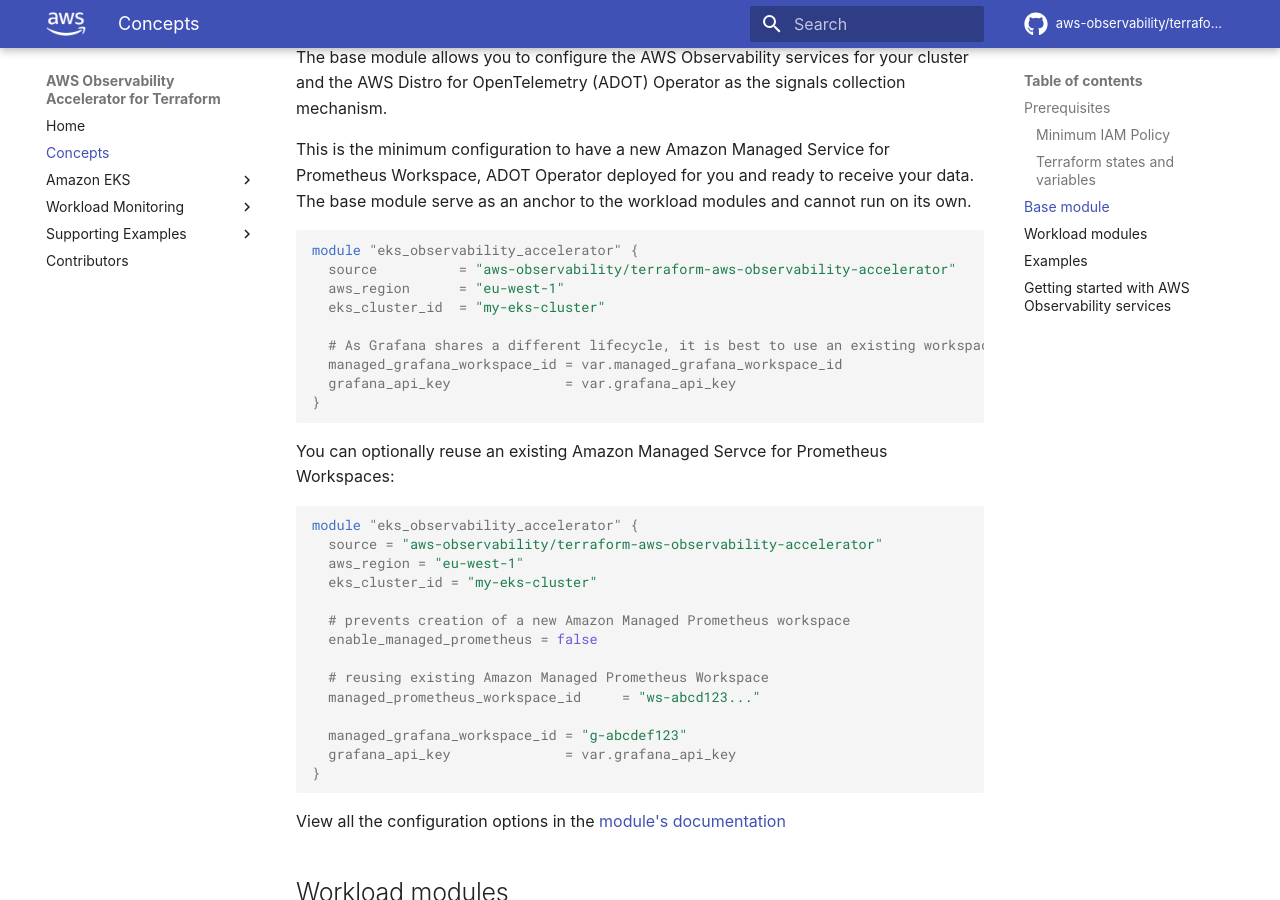
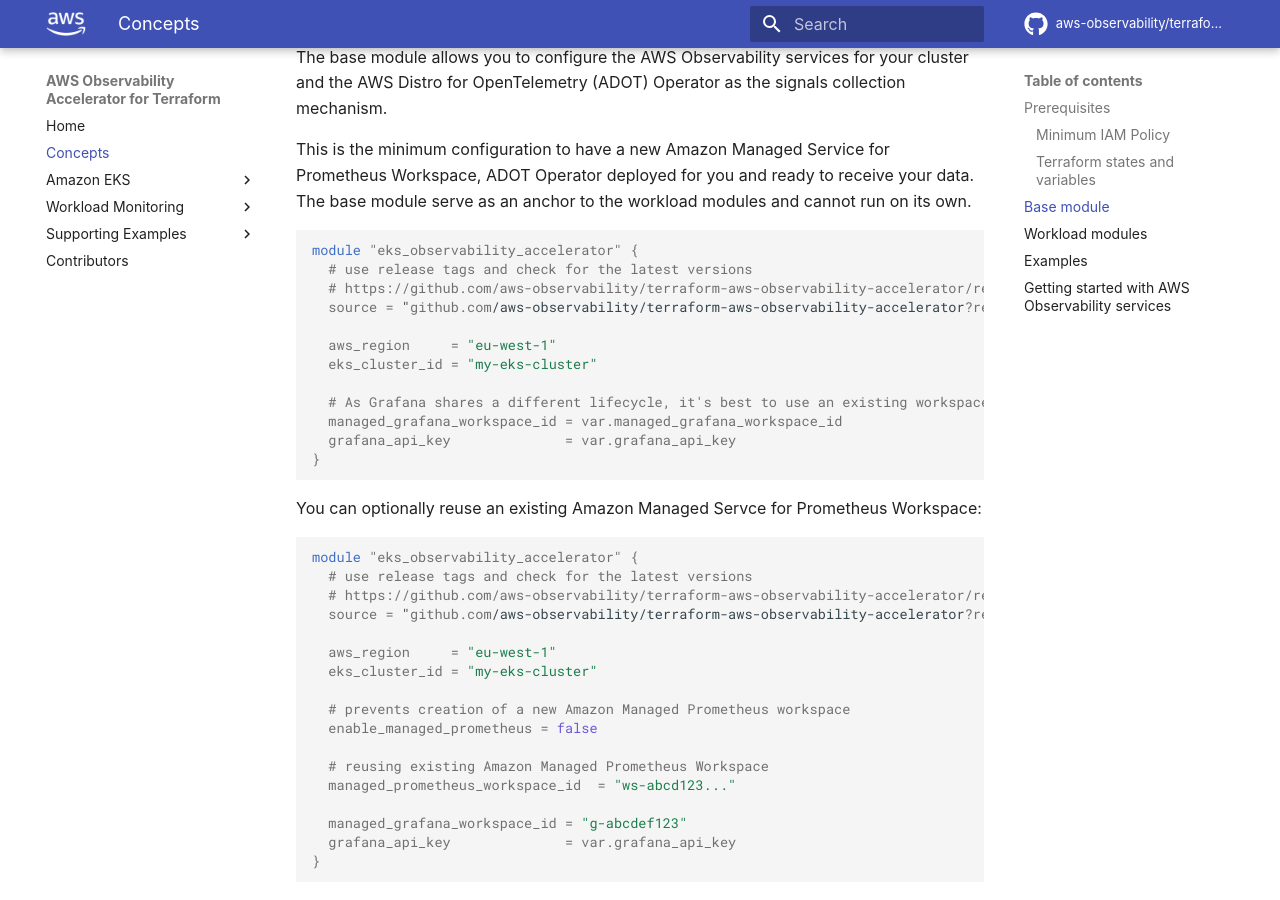
Before and after one commit to aws-observability/terraform-aws-observability-accelerator, an MkDocs documentation site: the page built from docs/concepts.md, in a window 1280 px wide and 900 px high, scrolled down 948 px. Built offline with MkDocs 1.6.1 and Material for MkDocs 9.7.7, drawn with Linux system fonts in a browser that asks for light colours; some web fonts are replaced; comment, search, counter and statistics services are not loaded.

Commit message:
Update readme and concepts
- Encourage release tags
- Typo
- make grafana_api_key as required

````diff
--- a/docs/concepts.md
+++ b/docs/concepts.md
@@ -40,29 +40,35 @@
 
 ```hcl
 module "eks_observability_accelerator" {
-  source          = "aws-observability/terraform-aws-observability-accelerator"
-  aws_region      = "eu-west-1"
-  eks_cluster_id  = "my-eks-cluster"
+  # use release tags and check for the latest versions
+  # https://github.com/aws-observability/terraform-aws-observability-accelerator/releases
+  source = "github.com/aws-observability/terraform-aws-observability-accelerator?ref=v1.6.1
 
-  # As Grafana shares a different lifecycle, it is best to use an existing workspace.
+  aws_region     = "eu-west-1"
+  eks_cluster_id = "my-eks-cluster"
+
+  # As Grafana shares a different lifecycle, it's best to use an existing workspace.
   managed_grafana_workspace_id = var.managed_grafana_workspace_id
   grafana_api_key              = var.grafana_api_key
 }
 ```
 
-You can optionally reuse an existing Amazon Managed Servce for Prometheus Workspaces:
+You can optionally reuse an existing Amazon Managed Servce for Prometheus Workspace:
 
 ```hcl
 module "eks_observability_accelerator" {
-  source = "aws-observability/terraform-aws-observability-accelerator"
-  aws_region = "eu-west-1"
+  # use release tags and check for the latest versions
+  # https://github.com/aws-observability/terraform-aws-observability-accelerator/releases
+  source = "github.com/aws-observability/terraform-aws-observability-accelerator?ref=v1.6.1
+
+  aws_region     = "eu-west-1"
   eks_cluster_id = "my-eks-cluster"
 
   # prevents creation of a new Amazon Managed Prometheus workspace
   enable_managed_prometheus = false
 
   # reusing existing Amazon Managed Prometheus Workspace
-  managed_prometheus_workspace_id     = "ws-abcd123..."
+  managed_prometheus_workspace_id  = "ws-abcd123..."
 
   managed_grafana_workspace_id = "g-abcdef123"
   grafana_api_key              = var.grafana_api_key
````
Also changed, not shown: README.md (+15 -9 lines), 1 other file.
